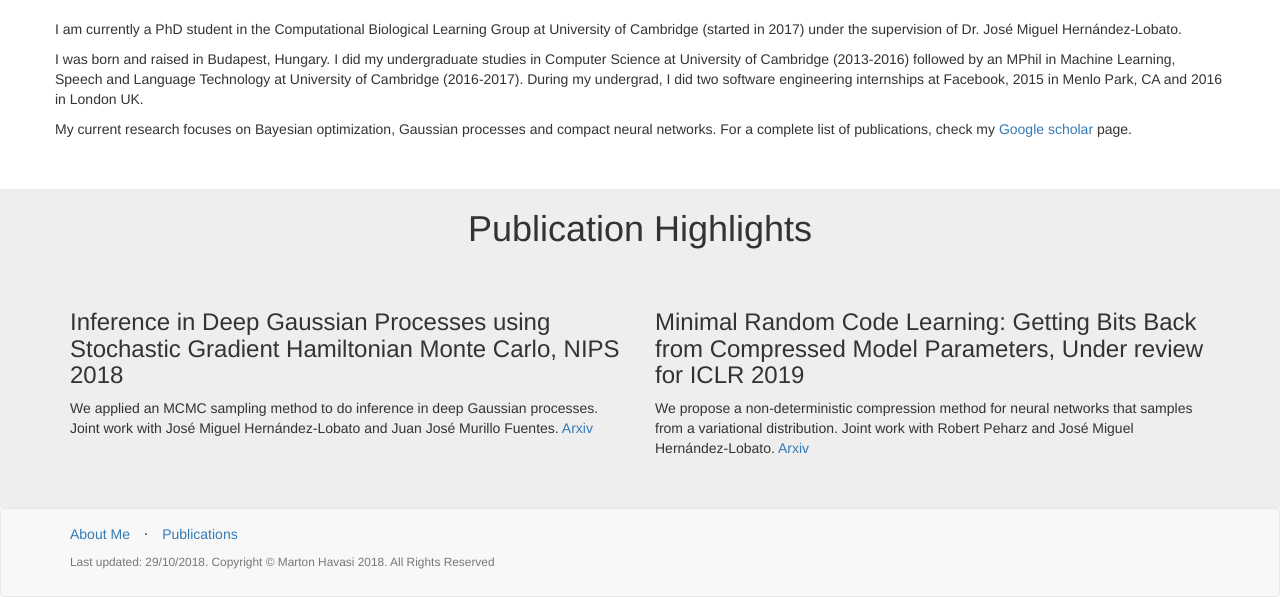
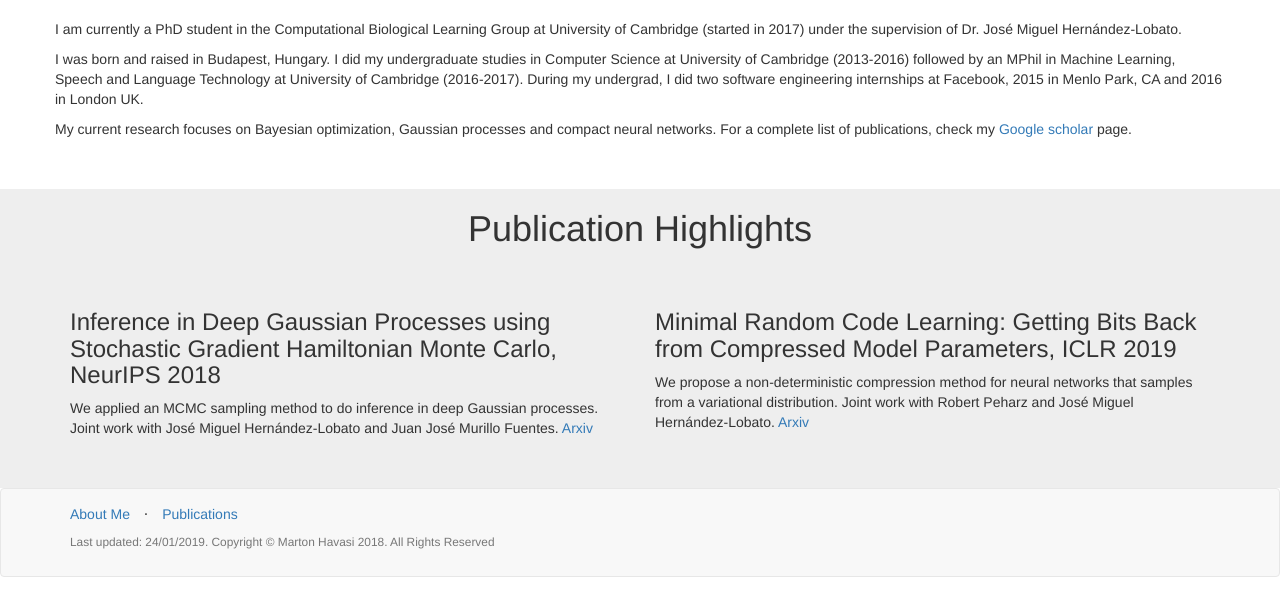
Before and after one commit to mhavasi/mhavasi.github.io, a plain HTML site: page index.html in a window 1280 px wide. Shown: the part 564-1161 px from the top of the page. Drawn offline with nearby package versions, Linux system fonts and the light colour scheme.

Commit message:
updated conferences

```diff
--- a/index.html
+++ b/index.html
@@ -81,14 +81,14 @@
                 <div class="row">
                     <div class="col-sm-6">
                         <h3 class="section-heading">Inference in Deep Gaussian Processes using Stochastic Gradient
-                            Hamiltonian Monte Carlo, NIPS 2018</h3>
+                            Hamiltonian Monte Carlo, NeurIPS 2018</h3>
                         <p>We applied an MCMC sampling method to do inference in deep Gaussian processes.
                             Joint work with José Miguel Hernández-Lobato and Juan José Murillo Fuentes.
                         <a href="https://arxiv.org/abs/1806.05490">Arxiv</a></p>
                     </div>
                     <div class="col-sm-6">
                         <h3 class="section-heading">Minimal Random Code Learning: Getting Bits Back from Compressed
-                            Model Parameters, Under review for ICLR 2019</h3>
+                            Model Parameters, ICLR 2019</h3>
                         <p>We propose a non-deterministic compression method for neural networks that
                             samples from a variational distribution. Joint work with Robert Peharz and
                             José Miguel Hernández-Lobato.
@@ -113,7 +113,7 @@
                             <a href="#projects">Publications</a>
                         </li>
                     </ul>
-                    <p class="copyright text-muted small">Last updated: 29/10/2018. Copyright &copy; Marton Havasi 2018. All Rights Reserved</p>
+                    <p class="copyright text-muted small">Last updated: 24/01/2019. Copyright &copy; Marton Havasi 2018. All Rights Reserved</p>
                 </div>
             </div>
         </div>
```
